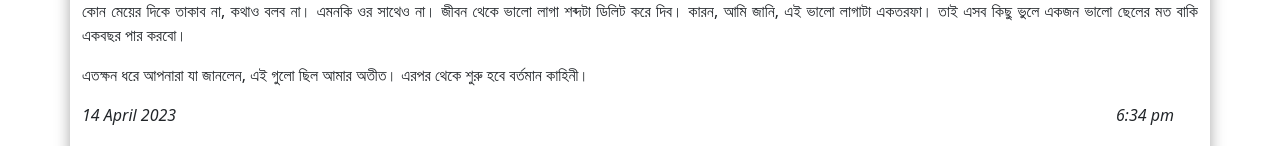
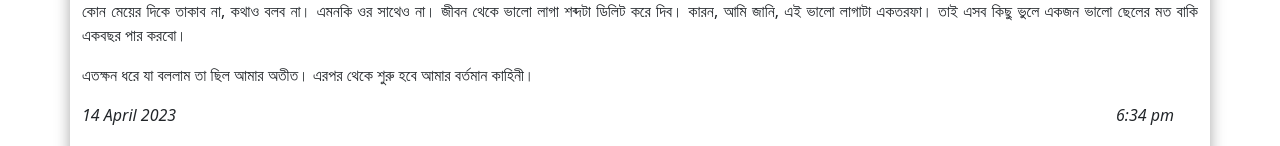
Before and after one commit to aurnabbarua02/My-Imaginary-story, a plain HTML site: page index.html in a window 1280 px wide. Shown: the part 4504-4650 px from the top of the page. Drawn offline with nearby package versions, Linux system fonts and the light colour scheme.

Commit message:
Update index.html

```diff
--- a/index.html
+++ b/index.html
@@ -138,7 +138,7 @@
       দিকে তাকাল, আর আমি চোখ ফিরিয়ে নিলাম। এভাবে বেশ কিছুদিন চোখাচুখি খেলা খেলতে লাগলাম আর ধীরে ধীরে আমার মধ্যে একটা অনুভুতি জাগতেে শুরু করলো। এটা এমন একটা অনুভুতি যা এর আগে কখনও কোন মেয়ের প্রতি হয় নাই। আর ওর প্রতি হবে নাই বা কেন, এত সহজ সরল ভালো মনের একটা মেয়েকে যে কেউ পছন্দ করবে।
       মাঝে মাঝে আমার তার সাথে কথা বলতে ইচ্ছা জাগত, তখন আমি তার সাথে কথা বলার জন্য তার কাছে যেতাম, তবে বেশি কিছু বলতে পারতাম না। এভাবে সময় পার করতে করতে এখন 4th year এ উঠলাম। তবে আমি ওকে ভুলে গেছি আর আমার মন থেকে ওর প্রতি সকল ভালো লাগা মুছে ফেলছি। ভাবছি এবার থেকে আর কোন মেয়ের দিকে তাকাব না, কথাও বলব না। এমনকি ওর সাথেও না। জীবন থেকে
       ভালো লাগা শব্দটা ডিলিট করে দিব। কারন, আমি জানি, এই ভালো লাগাটা একতরফা। তাই এসব কিছু ভুলে একজন ভালো ছেলের মত বাকি একবছর পার করবো। </p>
-      <p>এতক্ষন ধরে আপনারা যা জানলেন, এই গুলো ছিল আমার অতীত। এরপর থেকে শুরু হবে বর্তমান কাহিনী। </p>
+      <p>এতক্ষন ধরে যা বললাম তা ছিল আমার অতীত। এরপর থেকে শুরু হবে আমার বর্তমান কাহিনী। </p>
       <div class="row">
         <div class="col">
             <p><i>14 April 2023</i></p>
```
